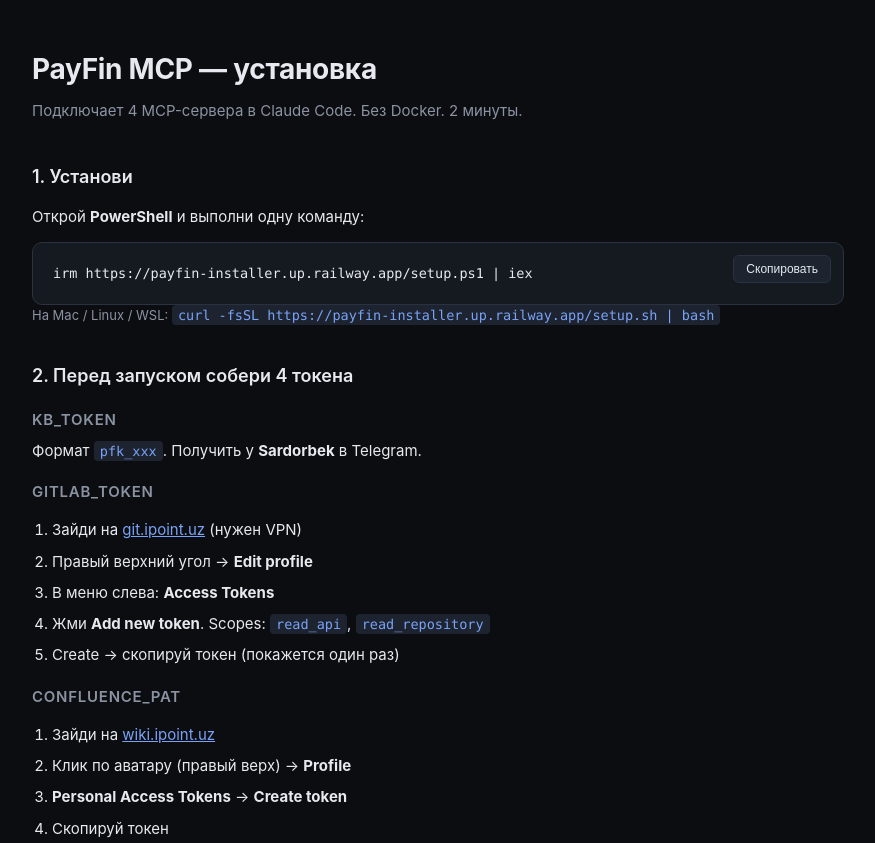
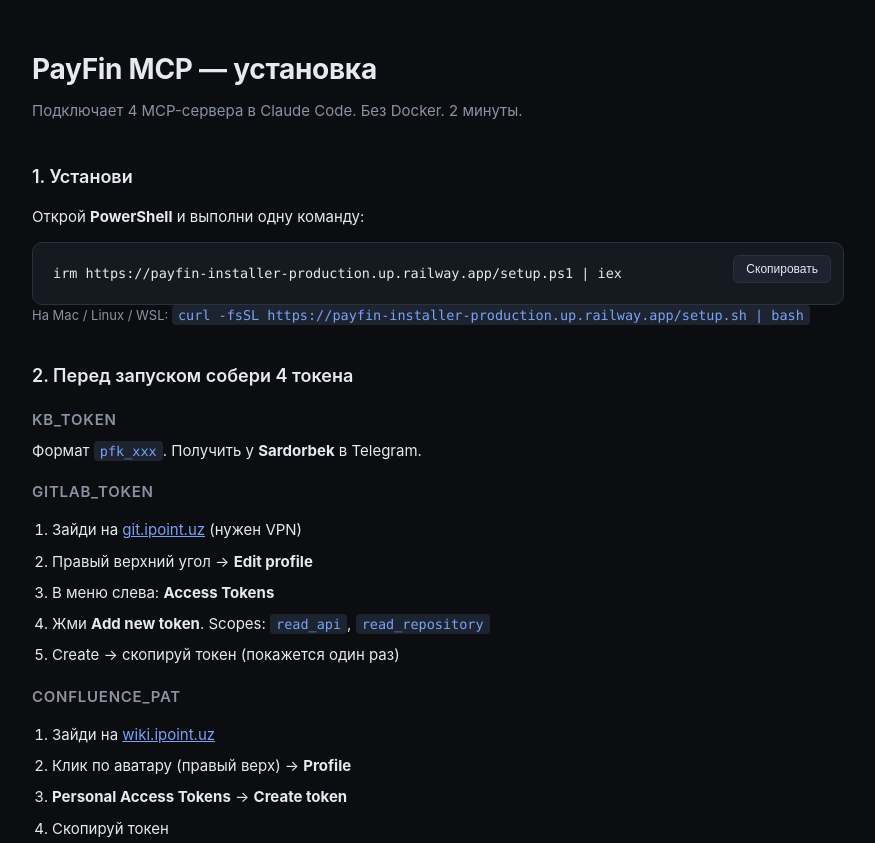
Before and after one commit to kaizeruzb/payfin-mcp, a website: page installer/web/index.html in a window 1280 px wide. Shown: the top 843 px of the page, without its empty margins (202-1077 px from the left). Drawn offline with Linux system fonts and the light colour scheme.

Commit message:
docs: replace placeholder URLs with real Railway domain

```diff
--- a/installer/web/index.html
+++ b/installer/web/index.html
@@ -63,10 +63,10 @@
   <p>Открой <b>PowerShell</b> и выполни одну команду:</p>
   <div class="cmd">
     <button class="copy" onclick="copyCmd(this)">Скопировать</button>
-    <pre id="install-cmd">irm https://payfin-installer.up.railway.app/setup.ps1 | iex</pre>
+    <pre id="install-cmd">irm https://payfin-installer-production.up.railway.app/setup.ps1 | iex</pre>
   </div>
   <p class="hint">На Mac / Linux / WSL:
-    <code>curl -fsSL https://payfin-installer.up.railway.app/setup.sh | bash</code>
+    <code>curl -fsSL https://payfin-installer-production.up.railway.app/setup.sh | bash</code>
   </p>
 
   <h2>2. Перед запуском собери 4 токена</h2>
```
Also changed, not shown: README.md, 2 other files.
